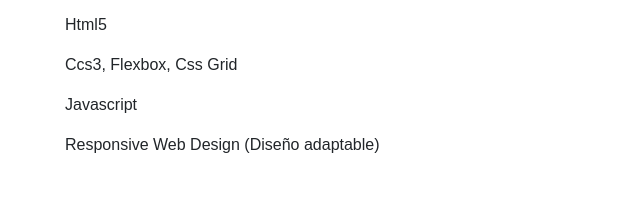
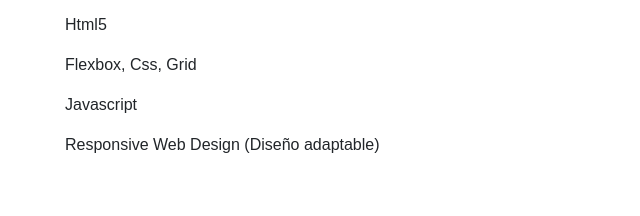
Before and after one commit to MaiaMora/Porfolio, a website: page html/experiencia.html in a window 1280 px wide. Shown: the part 289-505 px from the top of the page, 65-705 px from the left. Drawn offline with nearby package versions, Linux system fonts and the light colour scheme.

Commit message:
modificacion de texto

```diff
--- a/html/experiencia.html
+++ b/html/experiencia.html
@@ -42,7 +42,7 @@
         <div class="linea"></div>
             <p>Desarrollo FrontEnd</p>
             <p>Html5</p>
-            <p>Ccs3, Flexbox, Css Grid</p>
+            <p>Flexbox, Css, Grid</p>
             <p>Javascript</p>
             <p>Responsive Web Design (Diseño adaptable)</p>
         </div>
```
